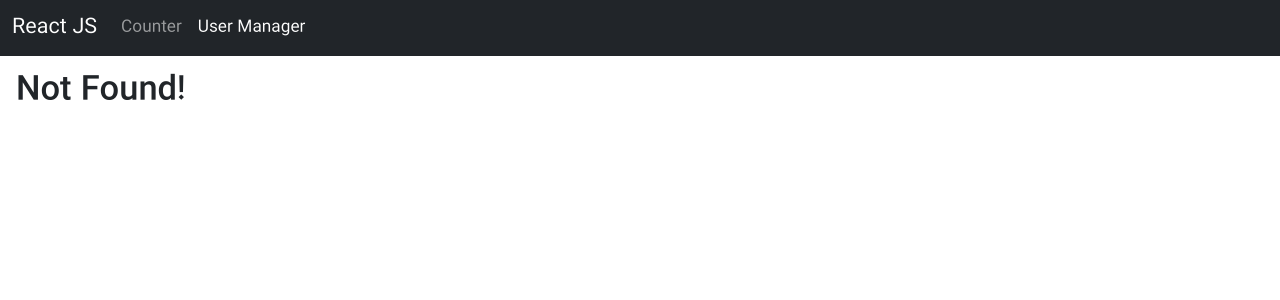
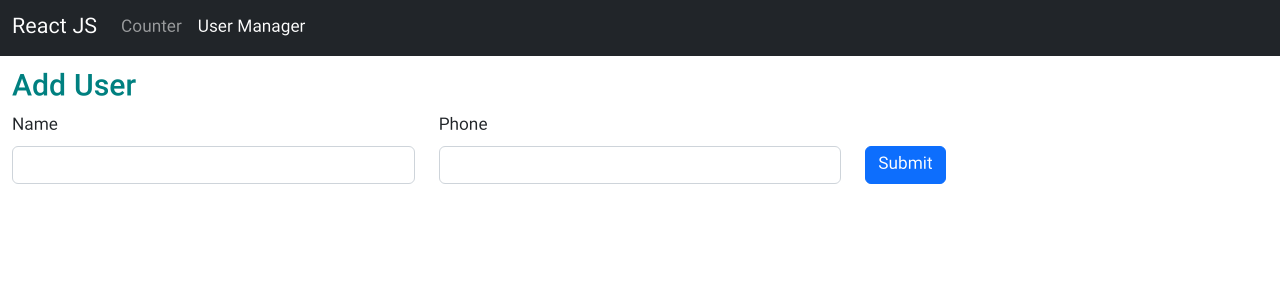
Before and after one commit to mohammadreza99/react-train, a React (Create React App) app: page /user-manager/user-modify/1 in a window 1280 px wide. Before the commit this address had no page. Shown: the top 300 px of the page. Built offline with nearby package versions, Linux system fonts and the light colour scheme.

Commit message:
some minor updates

```diff
--- a/src/components/Input.jsx
+++ b/src/components/Input.jsx
@@ -1,6 +1,6 @@
 export const Input = ({onChange, label, name}) => {
     return (
-        <div className="mb-3">
+        <div className="mb-3 mb-md-0">
             {label && <label htmlFor={name} className="form-label">{label}</label>}
             <input className="form-control" name={name} id={name} onChange={onChange}/>
         </div>
--- a/src/index.js
+++ b/src/index.js
@@ -20,6 +20,7 @@ root.render(
                     <Route path="/user-manager">
                         <Route path="user-list" element={<UserList/>}/>
                         <Route path="user-modify" element={<UserModify/>}/>
+                        <Route path="user-modify/:userId" element={<UserModify/>}/>
                         <Route path="" element={<Navigate to="user-list"/>}/>
                     </Route>
                     <Route path="/" element={<Navigate to="/counter"/>}/>
--- a/src/pages/UserList.jsx
+++ b/src/pages/UserList.jsx
@@ -1,14 +1,13 @@
-import {useState} from "react";
 import UserItem from "../components/UserItem";
 import {Link} from "react-router-dom";
 
 const UserList = () => {
-    const defaultUsers = [
+    const users = [
         {id: '1', image: 'https://via.placeholder.com/300', name: 'MohammadReza', phone: '09391886467'},
         {id: '2', image: 'https://via.placeholder.com/300', name: 'Amir', phone: '09197967973'},
         {id: '3', image: 'https://via.placeholder.com/300', name: 'Mahmoud', phone: '09197967970'},
     ]
-    const [users, setUsers] = useState(defaultUsers)
+
     return (
         <>
             <div className="container-fluid py-3">
@@ -18,7 +17,10 @@ const UserList = () => {
                 </div>
                 <div className="row row-cols-1 row-cols-md-2 row-cols-lg-4 g-3">
                     {
-                        users.map(u => <div className="col"><UserItem key={u.id} user={u}/></div>)
+                        users.map(u => <div className="col">
+                            <Link className="text-decoration-none" to={`/user-manager/user-modify/${u.id}`}> <UserItem
+                                key={u.id} user={u}/> </Link>
+                        </div>)
                     }
                 </div>
             </div>
--- a/src/pages/UserModify.jsx
+++ b/src/pages/UserModify.jsx
@@ -7,22 +7,9 @@ const UserModify = () => {
         name: '',
         phone: ''
     })
-    const [error, setError] = useState({
-        name: '',
-        phone: ''
-    })
 
-    const onSubmit = (event) => {
-        event.preventDefault()
-        Object.entries(state).forEach(([key, value]) => {
-            if (value.length === 0) {
-                setError(prevState => ({
-                    ...prevState,
-                    [key]: "error"
-                }))
-            }
-        })
-        console.log(state)
+    const handleChange = (e) => {
+        setValue(e.target.value, e.target.name)
     }
 
     const setValue = (value, key) => {
@@ -32,18 +19,18 @@ const UserModify = () => {
         }))
     }
 
-    const handleChange = (e) => {
-        setValue(e.target.value, e.target.name)
+    const onSubmit = (event) => {
+        event.preventDefault()
     }
 
     return (
         <div className="container-fluid py-3">
             <h3>Add User</h3>
             <form className="row align-items-end row-cols-md-3" onSubmit={onSubmit}>
-                <Input className="mb-3 mb-md-0" name="name" label="Name" onChange={handleChange} error={error}/>
-                <Input className="mb-3 mb-md-0" name="phone" label="Phone" onChange={handleChange} error={error}/>
+                <Input className="mb-3 mb-md-0" name="name" label="Name" onChange={handleChange}/>
+                <Input className="mb-3 mb-md-0" name="phone" label="Phone" onChange={handleChange}/>
                 <div>
-                    <button type="submit" className="btn btn-primary d-block">Submit</button>
+                    <button type="submit" className="btn btn-primary">Submit</button>
                 </div>
             </form>
         </div>
```
